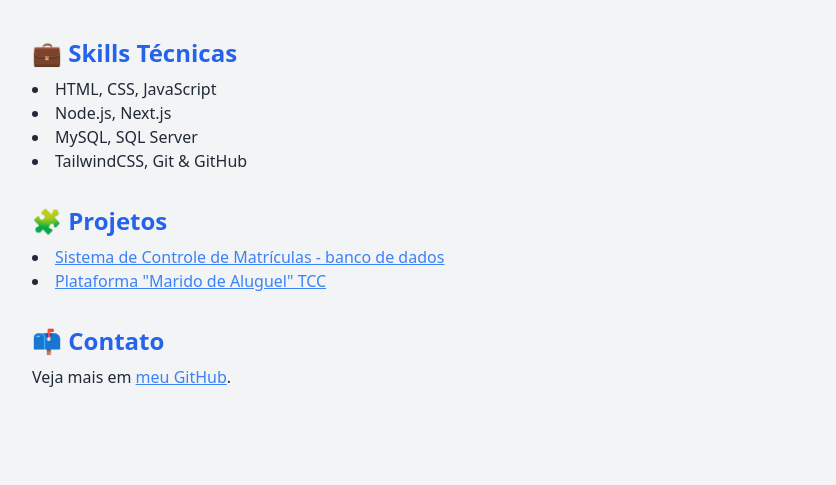
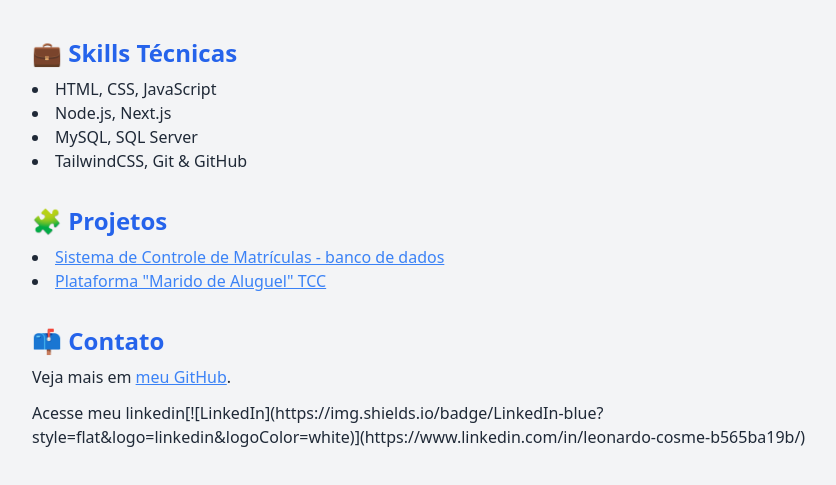
Before and after one commit to LeonardoCosme/LeonardoCosme.github.io, a plain HTML site: page index.html in a window 1280 px wide. Shown: the part 111-596 px from the top of the page, without its empty margins (192-1028 px from the left). Drawn offline with nearby package versions, Linux system fonts and the light colour scheme.

Commit message:
Update index.html

```diff
--- a/index.html
+++ b/index.html
@@ -42,6 +42,7 @@
     <section class="mb-8">
       <h2 class="text-2xl font-semibold text-blue-600">📫 Contato</h2>
       <p class="mt-2">Veja mais em <a href="https://github.com/LeonardoCosme" class="text-blue-500 underline">meu GitHub</a>.</p>
+      <p class="mt-3">Acesse meu linkedin[![LinkedIn](https://img.shields.io/badge/LinkedIn-blue?style=flat&logo=linkedin&logoColor=white)](https://www.linkedin.com/in/leonardo-cosme-b565ba19b/)</p>
     </section>
   </div>
 </body>
```
